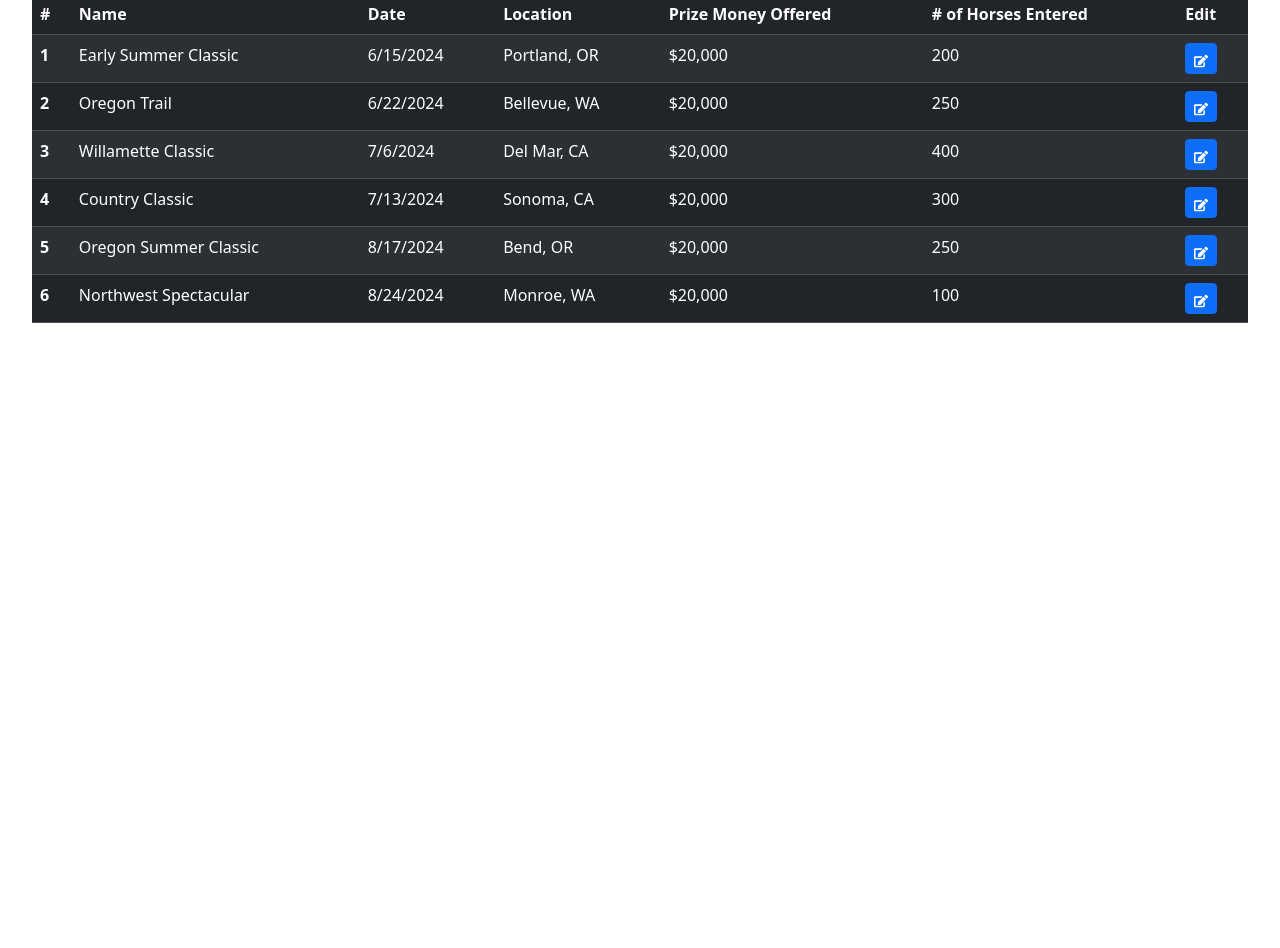
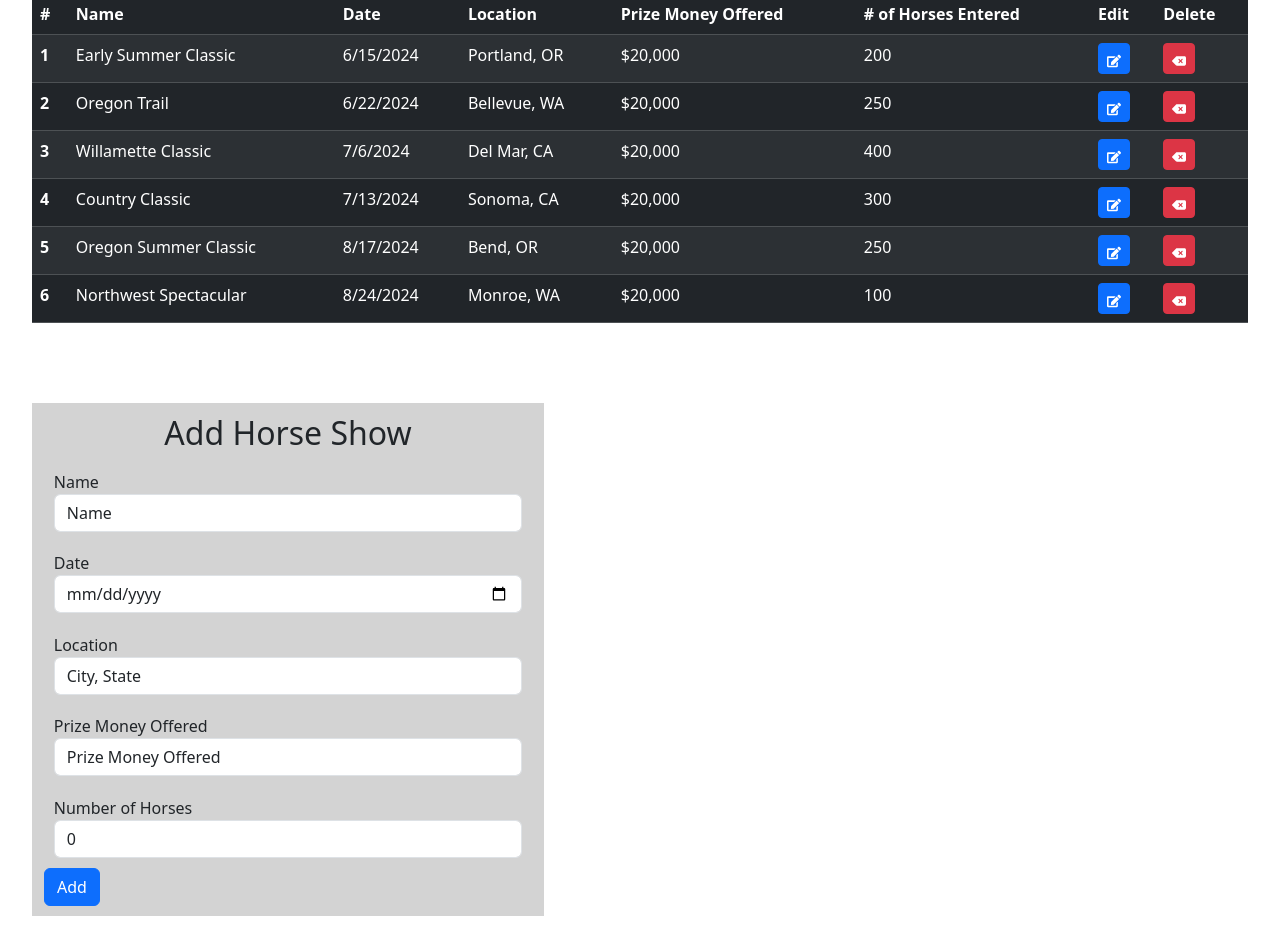
Before and after one commit to Rosepetal2022/horse_show_database, a React (Create React App) app: page /horseshows in a window 1280 px wide. Shown: the part 200-1148 px from the top of the page. Before the commit the page ends 800 px from the top, so only its background shows below. Built offline with nearby package versions, Linux system fonts and the light colour scheme.

Commit message:
[Implimented Horse Show Insert and Delete]

```diff
--- a/src/pages/HorseShows.js
+++ b/src/pages/HorseShows.js
@@ -1,6 +1,6 @@
 import { horseShows_data } from '../utils/sampleData';
 import { FaEdit } from "react-icons/fa";
-
+import { FaDeleteLeft } from "react-icons/fa6";
 
 function HorseShows() {
     return (
@@ -17,6 +17,7 @@ function HorseShows() {
                     <th scope="col">Prize Money Offered</th>
                     <th scope="col"># of Horses Entered</th>
                     <th scope="col">Edit</th>
+                    <th scope="col">Delete</th>
                 </tr>
             </thead>
             <tbody>
@@ -29,10 +30,41 @@ function HorseShows() {
                         <td>{horseShow.moneyOffered}</td>
                         <td>{horseShow.horsesEntered}</td>
                         <td><button className="btn btn-primary btn-sm" ><FaEdit /></button></td>
+                        <td><button className="btn btn-danger btn-sm ml-1"><FaDeleteLeft /></button></td>
                     </tr>
                 ))}
             </tbody>
         </table>
+    </div>
+    <div className="d-flex justify-content-between">
+      <div className="form-size">
+      <div className="container form-background">
+      <h2>Add Horse Show</h2>
+      <form>
+        <div className="form-group form-padding">
+          <label htmlFor="name">Name</label>
+          <input type="text" className="form-control" id="name" defaultValue="Name" />
+        </div>
+        <div className="form-group form-padding">
+          <label htmlFor="date">Date</label>
+          <input type="date" className="form-control" id="date" />
+        </div>
+        <div className="form-group form-padding">
+          <label htmlFor="discipline">Location</label>
+          <input type="text" className="form-control" id="discipline" defaultValue="City, State" />
+        </div>
+        <div className="form-group form-padding">
+          <label htmlFor="prizeMoney">Prize Money Offered</label>
+          <input type="text" className="form-control" id="prizeMoney" defaultValue="Prize Money Offered" />
+        </div>
+        <div className="form-group form-padding">
+          <label htmlFor="prizeMoney">Number of Horses</label>
+          <input type="number" className="form-control" id="prizeMoney" defaultValue="0" />
+        </div>
+        <button type="submit" className="btn btn-primary">Add</button>
+      </form>
+    </div>
+    </div>
     </div>
     </>
     );
```
